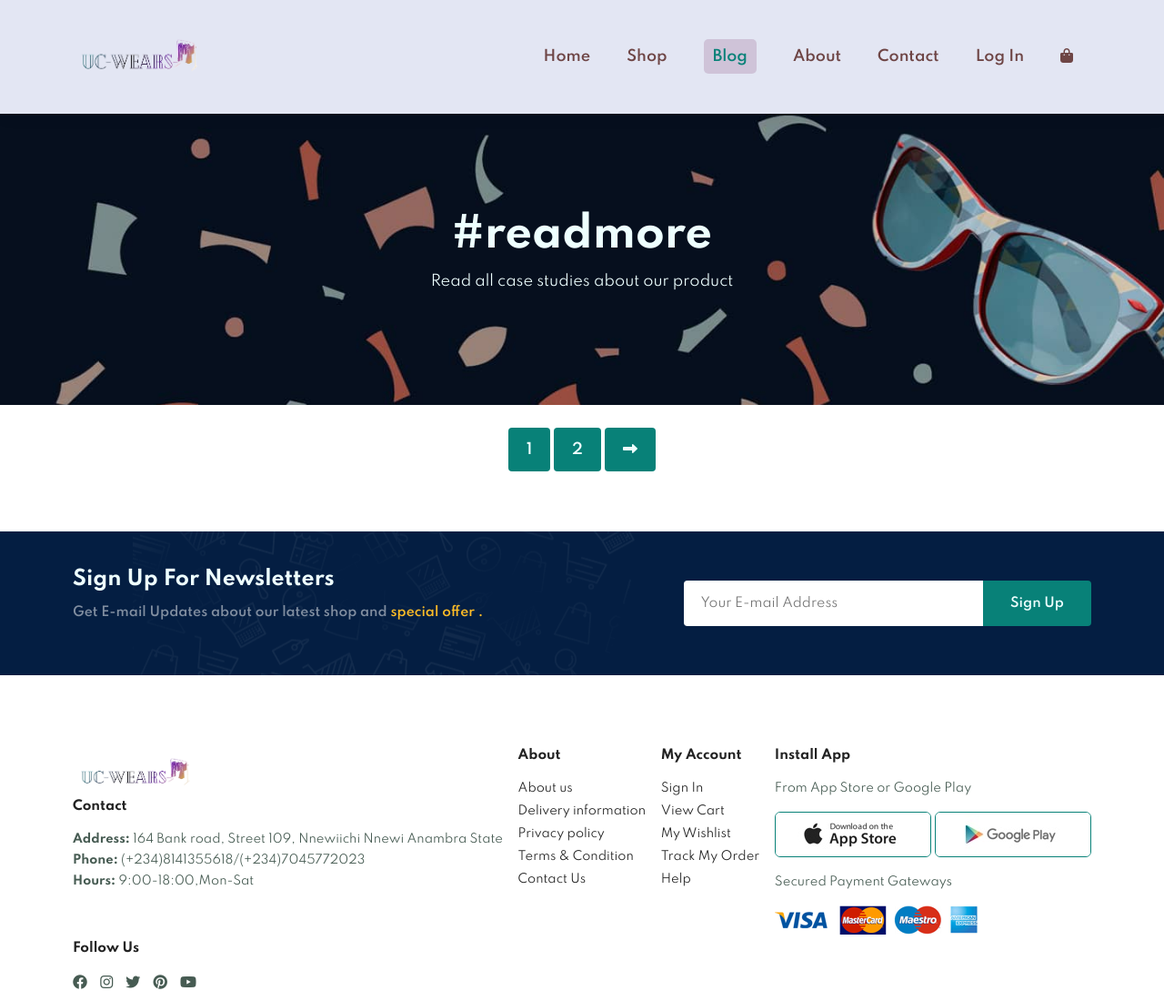
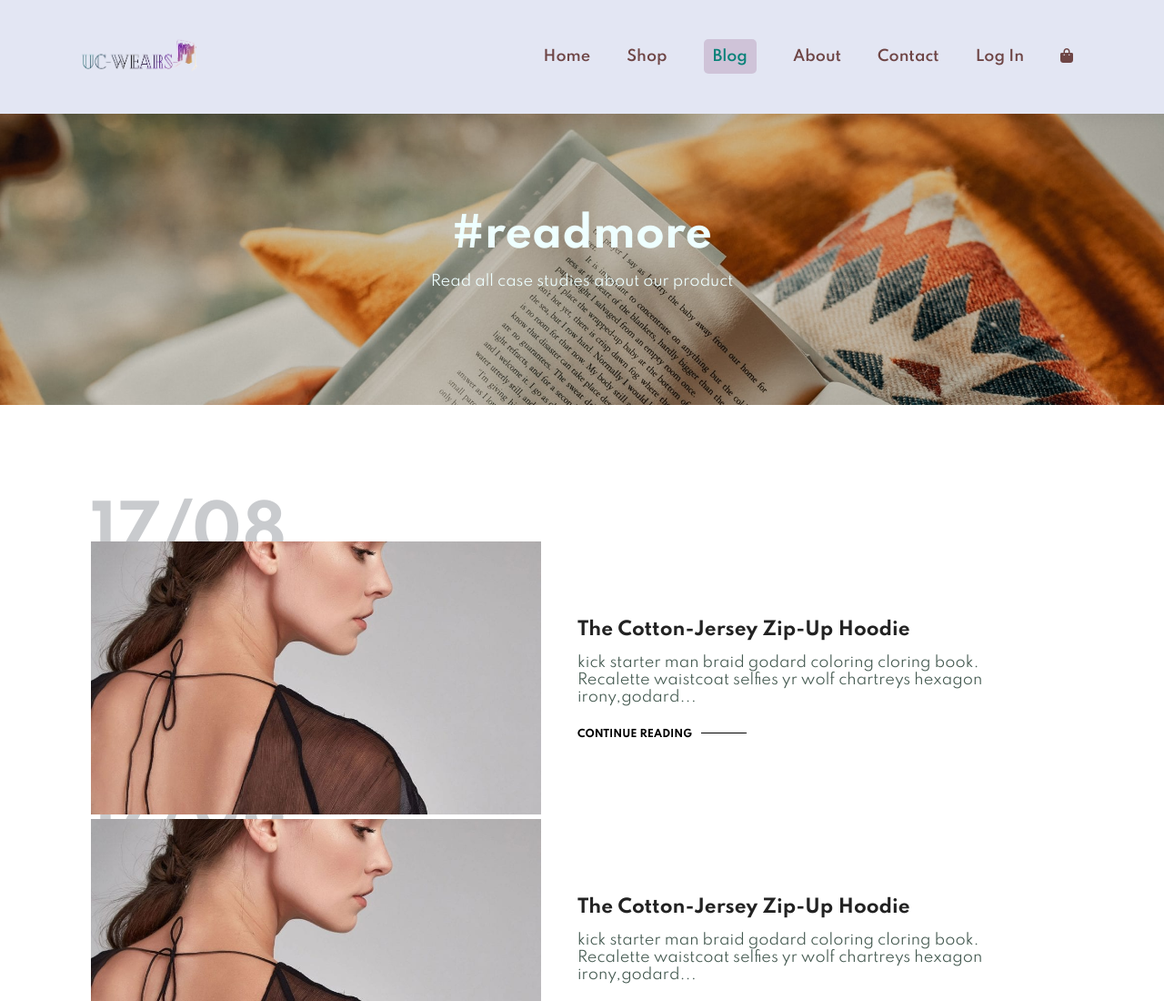
Before and after one commit to njonisomkene/UC-WEARS, a plain HTML site: page blog.html in a window 1280 px wide. Shown: the top 1100 px of the page at 91% size. Drawn offline with Linux system fonts and the light colour scheme.

Commit message:
added the 1st blog box

```diff
--- a/blog.html
+++ b/blog.html
@@ -38,14 +38,71 @@
       </div>
     </section>
     <!-- =============header section ends========= -->
-    <section id="page-header" class="blog-header">
+    <section id="page-header" class="blog-header ">
       <h2>#readmore</h2>
 
       <p>Read all case studies about our product</p>
     </section>
-    <!-- ===========product section starts=========== -->
+    <!-- ===========blog section starts=========== -->
+   <section id="blog">
+<div class="blog-box">
+    <div class="blog-img">
+        <img src="img/blog/b1.jpg" alt="">
+    </div>
+    <div class="blog-detail">
+        <h4>The Cotton-Jersey Zip-Up Hoodie</h4>
+        <p>kick starter man braid godard coloring cloring book. Recalette waistcoat selfies yr wolf chartreys hexagon irony,godard...</p>
+        <a href="#">CONTINUE READING</a>
+    </div>
+    <h1>17/08</h1>
+</div>
 
-    <!-- ==========product section ends========= -->
+<div class="blog-box">
+    <div class="blog-img">
+        <img src="img/blog/b1.jpg" alt="">
+    </div>
+    <div class="blog-detail">
+        <h4>The Cotton-Jersey Zip-Up Hoodie</h4>
+        <p>kick starter man braid godard coloring cloring book. Recalette waistcoat selfies yr wolf chartreys hexagon irony,godard...</p>
+        <a href="#">CONTINUE READING</a>
+    </div>
+    <h1>17/08</h1>
+</div>
+<div class="blog-box">
+    <div class="blog-img">
+        <img src="img/blog/b1.jpg" alt="">
+    </div>
+    <div class="blog-detail">
+        <h4>The Cotton-Jersey Zip-Up Hoodie</h4>
+        <p>kick starter man braid godard coloring cloring book. Recalette waistcoat selfies yr wolf chartreys hexagon irony,godard...</p>
+        <a href="#">CONTINUE READING</a>
+    </div>
+    <h1>17/08</h1>
+</div>
+<div class="blog-box">
+    <div class="blog-img">
+        <img src="img/blog/b1.jpg" alt="">
+    </div>
+    <div class="blog-detail">
+        <h4>The Cotton-Jersey Zip-Up Hoodie</h4>
+        <p>kick starter man braid godard coloring cloring book. Recalette waistcoat selfies yr wolf chartreys hexagon irony,godard...</p>
+        <a href="#">CONTINUE READING</a>
+    </div>
+    <h1>17/08</h1>
+</div>
+<div class="blog-box">
+    <div class="blog-img">
+        <img src="img/blog/b1.jpg" alt="">
+    </div>
+    <div class="blog-detail">
+        <h4>The Cotton-Jersey Zip-Up Hoodie</h4>
+        <p>kick starter man braid godard coloring cloring book. Recalette waistcoat selfies yr wolf chartreys hexagon irony,godard...</p>
+        <a href="#">CONTINUE READING</a>
+    </div>
+    <h1>17/08</h1>
+</div>
+   </section>
+    <!-- ==========blog section ends========= -->
     <section id="pagination" class="section-p1">
 <a href="#">1</a>
 <a href="#">2</a>
--- a/style.css
+++ b/style.css
@@ -753,17 +753,79 @@ margin-bottom: 10px;
 /* =============BLOG PAGE=========== */
 
 #page-header.blog-header{
-  background-image: url(img/banner/b2.jpg);
-  width: 100%;
-  height: 40vh;
-  background-size: cover;
-  display: flex;
-  justify-content: center;
-  text-align: center;
-  flex-direction: column;
-  padding: 14px;
+  background-image: url(img/banner/b19.jpg);
+
 
 }
+
+#blog{
+  padding: 150px 150px 0 100px;
+}
+
+
+#blog .blog-box{
+  display: flex;
+  align-items: center;
+  width: 100%;
+  position: relative;
+}
+
+
+#blog .blog-img{
+  width: 50%;
+  margin-right: 40px;
+}
+
+
+#blog img{
+  width: 100%;
+  height: 300px;
+  object-fit: cover;
+}
+
+
+#blog .blog-detail{
+  width: 50%;
+}
+
+#blog .blog-detail a{
+  text-decoration: none;
+  font-size: 11px;
+  color: #000;
+  font-weight: 700;
+  position: relative;
+  transition: 0.3s;
+}
+
+#blog .blog-detail a::after{
+  content: '';
+  width: 50px;
+  height: 1px;
+  background-color: #000;
+  position: absolute;
+  top: 4px;
+  right: -60px;
+}
+
+#blog .blog-detail a:hover::after{
+  background-color: #088178;
+}
+
+#blog .blog-detail a:hover{
+  color: #088178
+  ;
+}
+
+#blog .blog-box h1 {
+  position: absolute;
+  top: -40px;
+  left: 0;
+  font-size: 70px;
+  font-weight: 700;
+  color: #c9cbce;
+  z-index: -1;
+}
+
 
 
 
```
